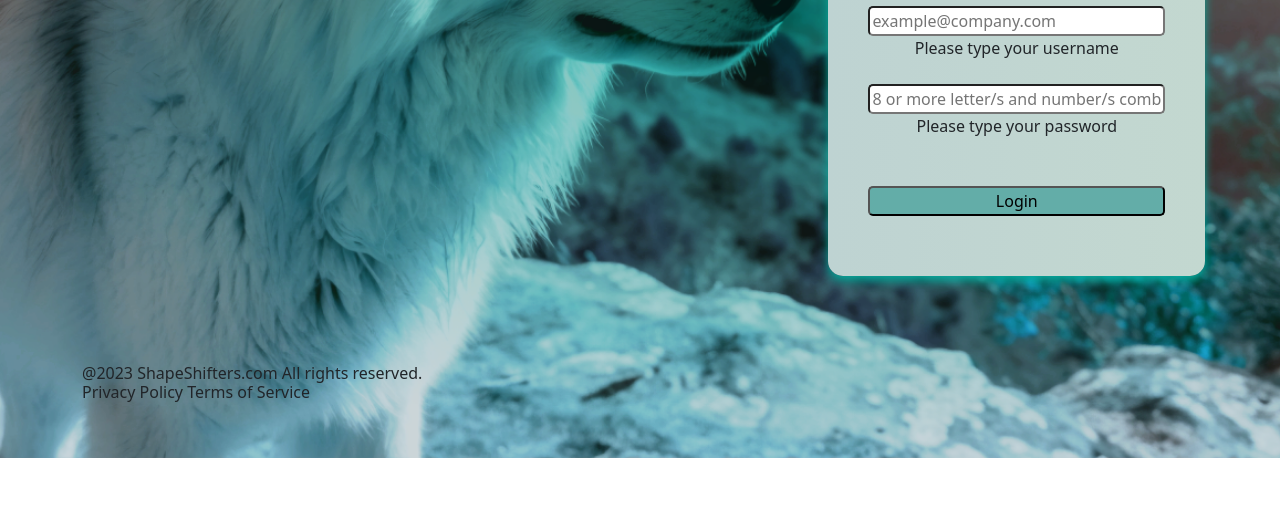
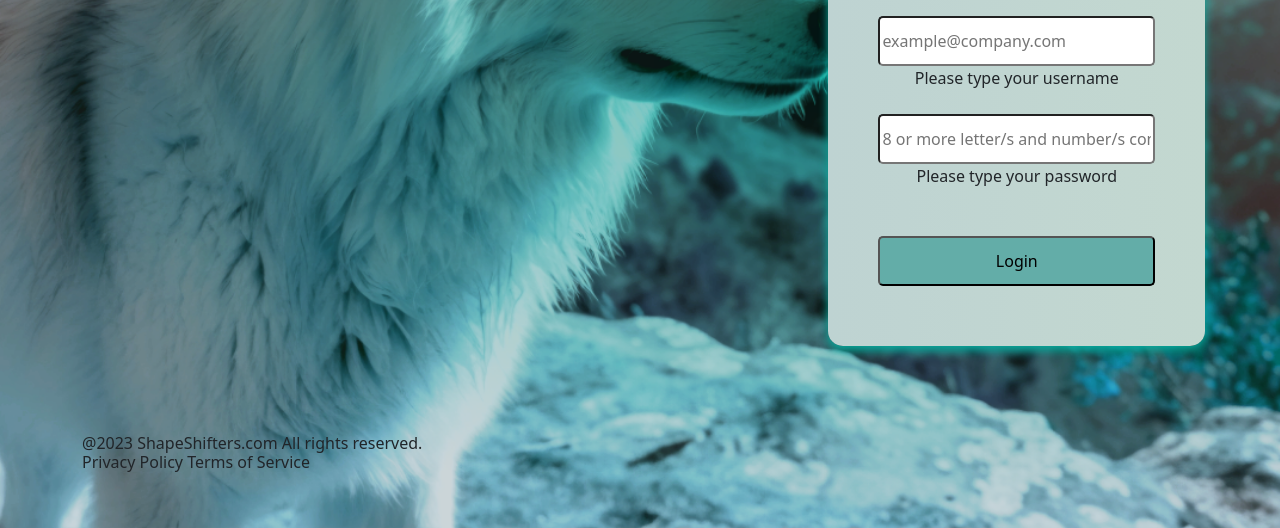
Before and after one commit to Juna777/MP2, a plain HTML site: page login.html in a window 1280 px wide. Shown: the part 427-955 px from the top of the page. Before the commit the page ends 885 px from the top, so only its background shows below. Drawn offline with nearby package versions, Linux system fonts and the light colour scheme.

Commit message:
Add files via upload

```diff
--- a/j_index.css
+++ b/j_index.css
@@ -40,7 +40,7 @@
 
 .login_form{
     width: 100%;
-    padding:40px;
+    padding:50px;
     padding-bottom:60px;
     border-radius: 15px;
     box-shadow: 0px 5px 10px #06a99c;
--- a/login.html
+++ b/login.html
@@ -24,14 +24,14 @@ background-repeat: no-repeat;background-size: cover;">
                 <div class="card-body">
                         <form class="login_form" action="index.html" method="get" name="form" onsubmit="return validated()">
                             <h4>Please Log-in<img src="img/logo.png" width="50px" height="50px"></h4> <br>
-                            <input type="email" autocomplete="off" name="email" id="email" style="border-radius: 5px;width: 100%;"placeholder="example@company.com">
+                            <input type="email" autocomplete="off" name="email" id="email" style="border-radius: 5px;width: 100%;height: 50px;" placeholder="example@company.com">
                             <div id="email_error">Please type your username</div>
                             <br>
                             <div class="font font2"></div>
-                            <input id="password" type="password" name="password" style="border-radius: 5px;width: 100%;" placeholder="8 or more letter/s and number/s combination">
+                            <input id="password" type="password" name="password" style="border-radius: 5px;width: 100%;height: 50px;" placeholder="8 or more letter/s and number/s combination">
                             <div id="password_error">Please type your password</div>
                             <br><br>
-                            <button onclick="login()" type="submit" style="border-radius: 5px; width: 100%;background-color: #63ada8">Login</button>
+                            <button onclick="login()" type="submit" style="border-radius: 5px; width: 100%;height: 50px;background-color: #63ada8">Login</button>
                         </form>
               </div>
             </div>
```
